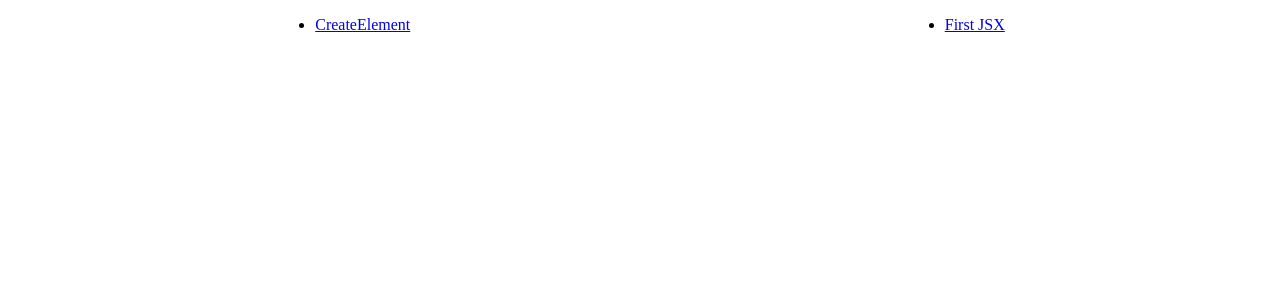
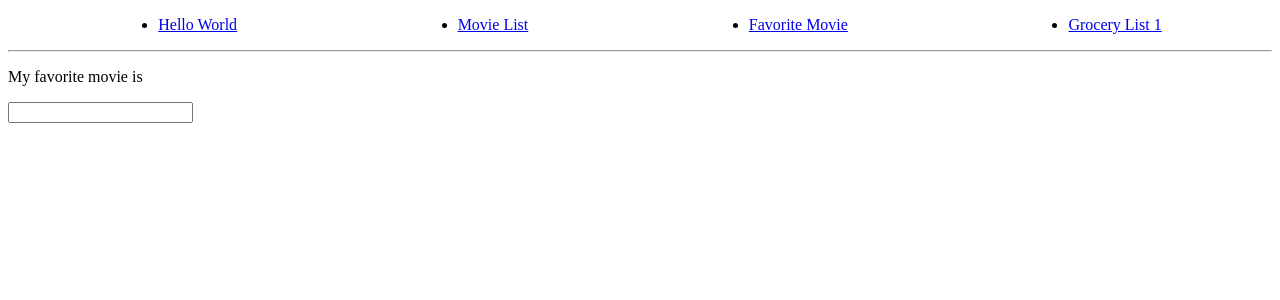
Before and after one commit to pesto-students/exercise-day-12, a React (Create React App) app: page /03 in a window 1280 px wide. Shown: the top 300 px of the page. Built offline with nearby package versions, Linux system fonts and the light colour scheme; the HTML template or start-up script is replaced by a standard one.

Commit message:
Exercises: Add basic React exercises

```diff
--- a/src/App.css
+++ b/src/App.css
@@ -0,0 +1,4 @@
+.movie-list {
+  list-style: none;
+  color: black;
+}
--- a/src/App.js
+++ b/src/App.js
@@ -9,12 +9,19 @@ const App = () => (
     <React.Fragment>
       <ul style={{ display: 'flex', flexDirection: 'row', justifyContent: 'space-around' }}>
         <li>
-          <NavLink to="/01" activeClassName="link--active">CreateElement</NavLink>
+          <NavLink to="/01" activeClassName="link--active">Hello World</NavLink>
         </li>
         <li>
-          <NavLink to="/02" activeClassName="link--active">First JSX</NavLink>
+          <NavLink to="/02" activeClassName="link--active">Movie List</NavLink>
+        </li>
+        <li>
+          <NavLink to="/03" activeClassName="link--active">Favorite Movie</NavLink>
+        </li>
+        <li>
+          <NavLink to="/04" activeClassName="link--active">Grocery List 1</NavLink>
         </li>
       </ul>
+      <hr />
       {routes.map(route => (
         <Route
           path={route.path}
--- a/src/components/01-CreateElement.js
+++ /dev/null
@@ -1,13 +0,0 @@
-import React from 'react';
-
-const CreateElement = () => {
-  return (
-    React.createElement(
-      'h1',
-      null,
-      'Hello World',
-    )
-  );
-};
-
-export default CreateElement;
--- /dev/null
+++ b/src/components/01-HelloWorld.js
@@ -0,0 +1,18 @@
+import React, { Component } from 'react';
+
+// Task: Render "Hello World" text.
+class HelloWorld extends Component {
+  // All components *must* have a `render` method defined.
+
+  // To define a component's render method, we use syntax called JSX. As you
+  // can see it looks similar to HTML. JSX gets converted to
+  // JavaScript code. It is here just for readability purposes.
+
+  render() {
+    return (
+      <h1>Fill this h1 tag with your heading!</h1>
+    );
+  }
+}
+
+export default HelloWorld;
--- a/src/components/02-FirstJsx.js
+++ /dev/null
@@ -1,9 +0,0 @@
-import React from 'react';
-
-const FirstJsx = () => {
-  return (
-    <h1>Hello World with JSX</h1>
-  );
-};
-
-export default FirstJsx;
--- /dev/null
+++ b/src/components/02-MovieList.js
@@ -0,0 +1,24 @@
+import React, { Component } from 'react';
+
+// We will create dynamic list of movies. Let's see how to render
+// a list of items.
+//
+// Task #1: Add another movie (or movies) to the list.
+// Task #2: Change `ul` HTML attribute `class` to 'movies-list'.
+
+class MovieList extends Component {
+  // We can put DOM elements delivered by React just like HTML elements.
+  // Doesn't this code look familiar to you?
+  // Refer to App.css for a list a classes or add one yourself
+  render() {
+    return (
+      <ul className="FILL ME">
+        <li>The Godfather</li>
+      </ul>
+    );
+  }
+  // Think about it: Why is that `className` attribute not called just `class`?
+  // Hint: Some words in JavaScript/JSX are reserved...
+}
+
+export default MovieList;
--- /dev/null
+++ b/src/components/03-FavoriteMovie.js
@@ -0,0 +1,77 @@
+import React, { Component } from 'react';
+
+/*
+You can pass props to components using JSX attributes.
+
+You have two tasks to complete in this exercise:
+Task #1: Someone left broken code in the `onMovieChange` method. It is always triggered
+  after changing the value of `movie` input. This method takes
+  event as its only argument. You need to retrieve the input value from
+  that object and update the `movie` field in the `state` object.
+Warning: Do not try to change the `render` structure.
+
+Task #2: If there is no movie given, we should display a message encouraging
+  the user to insert their favorite movie.
+  Display text: "Hey there. Enter your favorite movie." if movie.length is 0.
+
+Further reading on task #2: https://facebook.github.io/react/tips/if-else-in-JSX.html
+*/
+
+class FavoriteMovie extends Component {
+/*
+  By default `this.state` is `null`. In `render` we are referring to
+  a specific element from the `state` object - `this.state.movie`.
+  If we don't set an initial state, we will get an error. It's impossible to fetch
+  an object key from `null`. (null.movie!!! => Error)
+
+  Think about it: you can set movie from a cookie on component initialization!
+  What else could you do here?
+*/
+
+  constructor(props) {
+    // Properties object is called `props`. You can access it with `this.props`.
+    super(props);
+    this.state = { movie: '' };
+
+    // Warning! If we don't bind this method - we would not be able to update state.
+    this.onMovieChange = this.onMovieChange.bind(this);
+  }
+
+  /*
+    `event` is the only argument passed to that method. It will be an event
+    object thrown by React on actions like `click`, `change` etc.
+
+    You need to correct the call of `setState` method. Just try to set
+    the `movie` field to the value passed in event.
+
+    Hint: use `console.log` to check `event.target`. You will find text entered to the input there.
+  */
+
+  /* eslint-disable no-unused-vars, react/no-unused-state */
+  onMovieChange(event) {
+    // Huh... There's something wrong here...
+    this.setState({ badAttribute: 'ChangeME!', movie: event.target.value });
+  }
+
+  render() {
+    return (
+      <div>
+        <p>My favorite movie is <span style={{ color: 'blue' }}>{this.state.movie}</span></p>
+        <input type="text" name="name" onChange={this.onMovieChange} />
+      </div>
+    );
+  }
+}
+
+// Notice some details here:
+//   1. `onChange` attribute isn't placed between `" "`, but `{ }` - we want to
+//      reference function, not string.
+//   2. You must be very careful on methods binding. You can do it in the constructor.
+//   3. `state` object is `null` by default! If you want to display initial
+//       value from state object, you should initialize state object.
+
+// ProTip: Always specify input's `name` attribute: React uses it to identify
+//         inputs on page. Not doing so may cause you to waste a long time
+//         debugging your program.
+
+export default FavoriteMovie;
--- /dev/null
+++ b/src/components/04-GroceryList.js
@@ -0,0 +1,71 @@
+import React from 'react';
+
+/*
+  In this exercises, you'll will make a reactive grocery list.
+
+  Task 1: Fill the `return` of `GroceryList` render method. It should return
+        a list of `GroceryListItem`. You need to display the groceries names
+        using `this.props` in `GroceryListItem`. We already prepared the variable
+        `groceriesComponents` inside `render` method containing a list of these items for you.
+
+
+  Task 2: Create an input box and a button. User should be able to add more grocery items and click
+          the `Add` button to add it to the list displaying the item.
+
+  Task 3: Create a button to clear the whole list.
+
+  Task 4: Clicking on a grocery item should change its color to red. Clicking again should change
+          it back to black. Red means the item has been purchased.
+
+*/
+
+class GroceryList extends React.Component {
+  constructor(props) {
+    super(props);
+    this.state = {
+      groceries: [{ name: 'Apples' }, { name: 'KitKat' }, { name: 'Red Bull' }],
+    };
+  }
+
+  render() {
+    const { groceries } = this.state;
+    /*
+      Properties are a way to pass parameters to your React components.
+      We mentioned this in the third exercise. Properties are to React
+      components what attributes are to HTML elements.
+
+      Below you can see how to pass properties to child components.
+      We have defined a `grocery` property for each `GroceryListItem`.
+    */
+    const groceriesComponents = groceries.map(item => ( // eslint-disable-line no-unused-vars
+      <GroceryListItem grocery={item} />
+    ));
+    // Hint: Don't forget about putting items into `ul`
+    return (
+      <div>
+        Put your code here
+      </div>
+    );
+  }
+}
+
+// Render grocery name from component's properties.
+// If you have a problem, check `this.props` in the console.
+/* eslint-disable react/no-multi-comp, no-useless-constructor */
+class GroceryListItem extends React.Component {
+  constructor(props) {
+    super(props);
+  }
+
+  render() {
+    return (
+      <li>
+        Put your code here.
+      </li>
+    );
+  }
+}
+
+// Do prop validation here using the package `prop-types`
+
+export default GroceryList;
```
Also changed, not shown: src/routes.js (+12 -4 lines).
